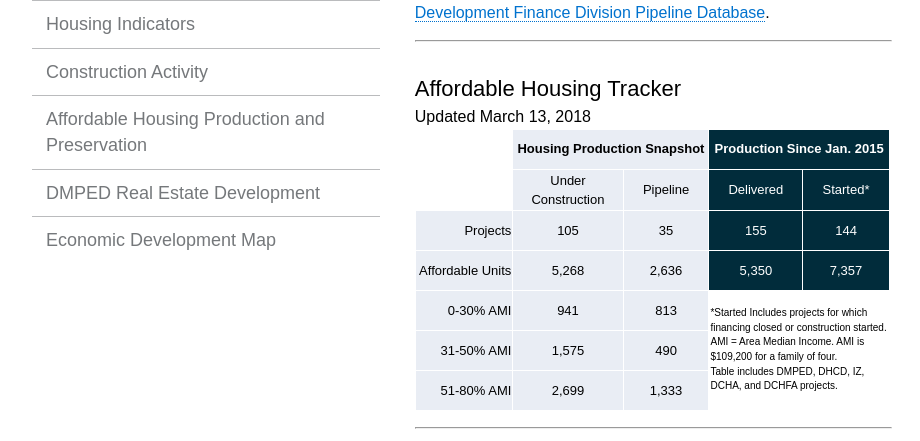
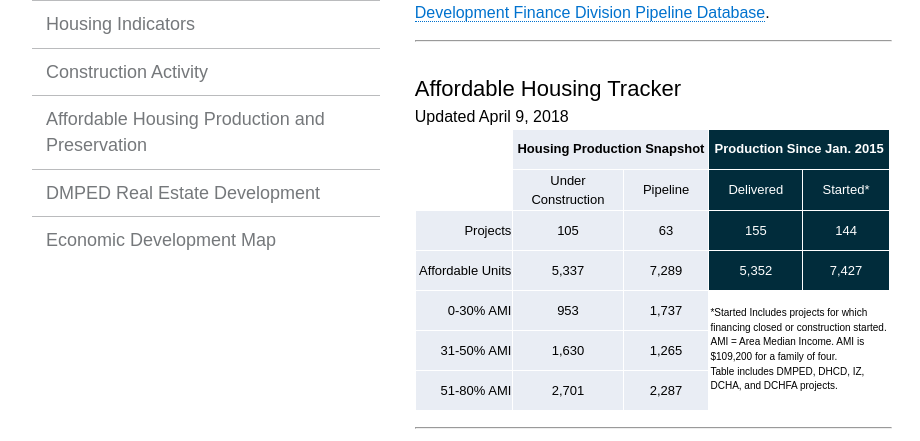
Before and after one commit to DCgov/economic-intelligence, a Jekyll site: the page built from affordable-production-preservation.html, in a window 1280 px wide, cut to the strip 357-798 px from the top of the page. Shown: the whole strip, without its empty margins (28-948 px from the left). Built offline with Jekyll 4.4.1, drawn with Linux system fonts in a browser that asks for light colours; nearby versions of some CDN libraries; some of the changed text lies outside the part shown.

Commit message:
Updating affordable housing for april

```diff
--- a/affordable-production-preservation.html
+++ b/affordable-production-preservation.html
@@ -10,7 +10,7 @@ title: Affordable Housing Production and Preservation
 
 <div>
 	<h2>Affordable Housing Tracker</h2>
-		Updated March 13, 2018
+		Updated April 9, 2018
 	<div class="ahtable">
 		<table>
 			<tbody>
@@ -29,32 +29,32 @@ title: Affordable Housing Production and Preservation
 				<tr>
 					<td style="text-align:right !important" bgcolor="#E9EDF4">Projects</td>
 					<td bgcolor="#E9EDF4">105</td>
-					<td bgcolor="#E9EDF4">35</td>
+					<td bgcolor="#E9EDF4">63</td>
 					<td bgcolor="#012C3B"><font color="#fff">155</font></td>
 					<td bgcolor="#012C3B"><font color="#fff">144</font></td>
 				</tr>
 				<tr>
 					<td style="text-align:right !important" bgcolor="#E9EDF4">Affordable Units</td>
-					<td bgcolor="#E9EDF4">5,268</td>
-					<td bgcolor="#E9EDF4">2,636</td>
-					<td bgcolor="#012C3B"><font color="#fff">5,350</font></td>
-					<td bgcolor="#012C3B"><font color="#fff">7,357</font></td>
+					<td bgcolor="#E9EDF4">5,337</td>
+					<td bgcolor="#E9EDF4">7,289</td>
+					<td bgcolor="#012C3B"><font color="#fff">5,352</font></td>
+					<td bgcolor="#012C3B"><font color="#fff">7,427</font></td>
 				</tr>
 				<tr>
 					<td style="text-align:right !important" bgcolor="#E9EDF4" border="0">0-30% AMI</td>
-					<td bgcolor="#E9EDF4">941</td>
-					<td bgcolor="#E9EDF4">813</td>
+					<td bgcolor="#E9EDF4">953</td>
+					<td bgcolor="#E9EDF4">1,737</td>
 					<td colspan="2" rowspan="3" style="text-align:left !important; font-size:x-small !important">*Started Includes projects for which financing closed or construction started.<br>AMI = Area Median Income. AMI is $109,200 for a family of four.<br>Table includes DMPED, DHCD, IZ, DCHA, and DCHFA projects. </td>
 				</tr>
 				<tr>
 					<td style="text-align:right !important" bgcolor="#E9EDF4">31-50% AMI</td>
-					<td bgcolor="#E9EDF4">1,575</td>
-					<td bgcolor="#E9EDF4">490</td>
+					<td bgcolor="#E9EDF4">1,630</td>
+					<td bgcolor="#E9EDF4">1,265</td>
 				</tr>
 				<tr>
 					<td style="text-align:right !important" bgcolor="#E9EDF4">51-80% AMI</td>
-					<td bgcolor="#E9EDF4">2,699</td>
-					<td bgcolor="#E9EDF4">1,333</td>
+					<td bgcolor="#E9EDF4">2,701</td>
+					<td bgcolor="#E9EDF4">2,287</td>
 				</tr>
 			</tbody>
 		</table>
--- a/assets/data/affhousing-del.csv
+++ b/assets/data/affhousing-del.csv
@@ -1,5 +1,6 @@
 Project Delivered,Ward,Units
 St Stephens,7,71
+Constellation on H,6,2
 Kipling House,6,5
 The Hoxton,6,1
 Pomeroy Gardens,8,60
@@ -12,7 +13,7 @@ Atlantic Terrace,8,195
 Langdon Lofts,5,33
 Archer Park (Wing I),8,95
 1314 K St Cooperative,6,12
-Former Hine Jr. High,6,46
+Hine Junior High School,6,46
 Highland Dwellings,8,208
 Takoma Place TOPA,4,105
 The Edison at Union Market,5,38
--- a/assets/data/affhousing-st.csv
+++ b/assets/data/affhousing-st.csv
@@ -1,26 +1,31 @@
 Project Started,Ward,Units
 1164 Bladensburg Road NE,5,65
-Lockwood Apartments,6,13
-MEDES,8,3
-Penn 11 ,6,3
-Maplewood Courts,8,94
-Parkway Overlook,8,220
-Woodmont Crossing,8,176
+2814 Georgia Ave NW,1,1
 300 8th St NE,6,5
 3614 12th St NE,5,1
+811 Upshur St NW,4,1
 Boathouse,2,22
 Clifton Street,1,17
 Hill East Phase I,7,104
 Kipling House,6,5
+Lockwood Apartments,6,13
+Maplewood Courts,8,94
 Meadow Green Court,7,60
+MEDES,8,3
 Old Engine Co. 13,6,48
+Parkway Overlook,8,220
+Partner Arms II,4,12
+Penn 11 ,6,3
 St. Thomas,2,4
 The Solstice,7,146
 The Wren,1,126
+The Yards Parcel L2 - The Estate,6,53
 Tivoli Gardens TOPA,5,49
 Wah Luck House (Rehab),2,152
 West Half St,6,11
+Woodmont Crossing,8,176
 1329 & 1331 K St Condos,6,1
+1777 Columbia Rd NW,1,6
 1847-9 Good Hope Rd SE Renovation TOPA,8,18
 301 Florida Ave NE,6,4
 3110 & 3112 Georgia Ave NW,1,1
@@ -29,10 +34,12 @@ West Half St,6,11
 4300 12th Street SE,8,26
 49-53 Missouri Ave NW,4,10
 504 C St NE,6,1
+5201 Hayes St (Deanwood Hills),7,150
 528 Kennedy St NW,4,1
 646 H St NE,6,2
 680 I St SW,6,21
 7440 Georgia Ave NW TOPA,4,21
+Altamont Place (Rehab),8,36
 Benning Heights Apartments,7,148
 Elvans Road Townhomes,8,5
 Fort Stevens Place Apartments ,4,59
@@ -66,58 +73,55 @@ The Yards Parcel O-2,6,39
 Totten Mews,5,5
 Tourus,6,2
 United 2nd Street Tenant Association,8,25
-WDC-1 (TOPA),7,202
-1777 Columbia Rd NW,1,6
-5201 Hayes St (Deanwood Hills),7,150
-Altamont Place (Rehab),8,36
 Unity 25,4,27
 Walter Reed (Developer Only),4,318
+WDC-1 (TOPA),7,202
 1108 16th Street NW,2,1
 1244 South Capitol St SE,6,23
 1314 K St SE Cooperative,6,12
+1515 Rhode Island Ave NE,5,2
+"2109 R Street, SE",8,2
+2341 Ontario Rd NW,1,2
+3619 Georgia Ave NW,1,2
 3825 Georgia Ave,4,7
 4000 Benning Road Project,7,71
+501 H St NE,6,3
 713 Lamont St NW,1,15
 Archer Park (Brownstein Commons) (IZ),8,8
 Archer Park (Brownstein Commons) Phase II,8,190
 Barlee Tenant Association,4,37
 Beacon Center Residential,4,99
+Blair Road Project,4,8
+Bowen Flats,8,41
 Buchanan Park Townhomes,6,3
 Fort Chaplin Park Apartments,7,549
 Fort Lincoln Multifamily,5,36
 H Street Connection ,6,32
 Hope and a Home Scattered Sites II,1,14
-Langdon Apartments,5,30
+Kara House,1,10
+Langdon Apartments,5,33
 Luzon Tenants Association,4,43
 Manna Brightwood TOPA Pool,4,52
 Maycroft Redevelopment Project,1,64
+Montage South Condominiums,1,2
 N Street Village,2,95
 Parkchester Apartments,8,94
 Plaza West,6,223
 Pomeroy Gardens,8,60
 Portner Flats,1,96
+Sheriff Road Apartments,7,2
+Skyland Town Center,7,143
+SOME Benning Road,7,178
 St. Matthew's Redevelopment,6,23
 The Havana,6,4
 The Homestead Apartments,4,45
+The Lexicon,5,16
 Thompson Place,4,19
 Town Center South,6,15
-1515 Rhode Island Ave NE,5,2
-"2109 R Street, SE",8,2
-2341 Ontario Rd NW,1,2
-3619 Georgia Ave NW,1,2
-501 H St NE,6,3
-Blair Road Project,4,8
-Bowen Place,8,41
-Kara House,1,10
-Montage South Condominiums,1,2
-Skyland Town Center,7,143
-SOME Benning Road,7,178
-The Lexicon,5,16
 Mai Place,2,4
 10Eleven,2,7
 1628 11th St NW,2,2
 1745N,2,3
-"3559 Georgia Avenue, NW",1,2
 5702 Georgia Ave NW,4,3
 Atlantic Terrace/Atlantic Gardens,8,303
 Capitol Crossing,6,50
@@ -127,7 +131,7 @@ City Homes at Sheridan Station 2c,8,20
 Concord Apartments,4,78
 Cornerstone Community Supportive Housing,4,7
 Elysium Fourteen,1,4
-Girard Street Community Partners ,5,25
+Girard Street Community Partners,5,25
 HFH Transition House,7,7
 Hine Junior High School,6,46
 Kensington Place,5,2
@@ -142,7 +146,7 @@ Patterson House,2,7
 Phyllis Wheatley,6,84
 "Pleasant Park Cooperative, Inc.",7,60
 Reed Row,1,15
-The Apollo ,6,35
+The Apollo,6,35
 The Corcoran Flat ,5,1
 The Edison (Gateway Market),5,38
 The Hendrix,5,4
@@ -150,7 +154,13 @@ The Maryland,6,7
 The Morgan,1,4
 The Norwood,2,84
 The One-Five,6,5
-The V at Georgia Ave,1,2
+The V at Georgia Avenue,1,2
 Valencia Apartments,4,32
 Vizcaya Apartments,4,17
 West End Square 50,2,55
+,,
+,,
+,,
+,,
+,,
+,,
```
